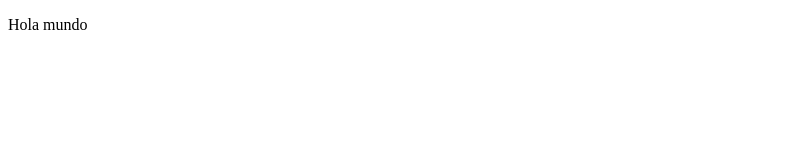
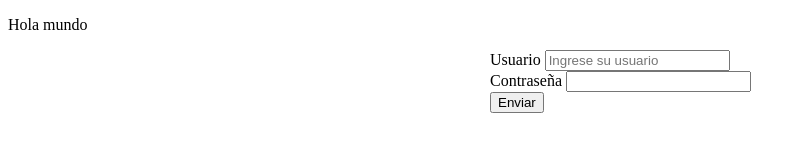
Before and after one commit to Andreama11/Mi_primera_web, a plain HTML site: page index.html in a window 1280 px wide. Shown: the whole page, without its empty margins (0-805 px from the left). Drawn offline with Linux system fonts and the light colour scheme.

Commit message:
Hoja de estilos

```diff
--- a/index.html
+++ b/index.html
@@ -7,10 +7,24 @@
     <meta charset="UTF-8" />
     <meta name="viewport" content="width=device-width, initial-scale=1.0" />
     <title>Mi primera web en requisitos</title>
+     <link rel="stylesheet" href="style.css">
+
   </head>
   <body>
     <p>Hola mundo</p>
 
     <!-- FORMULARIO -->
+    <form action="/login">
+        <label for="usarname">Usuario</label>
+        <input type="text"name="usarname"
+                          placeholder="Ingrese su usuario"
+                          id="usarname">
+                <label for="password">Contraseña</label>
+                <input type="password" name="password"
+                id="password">
+                <button>Enviar</button>
+
+
+    </form>
   </body>
 </html>
--- /dev/null
+++ b/style.css
@@ -0,0 +1,5 @@
+form{
+    width: 300px;
+    margin: 0 auto;
+
+}
```
